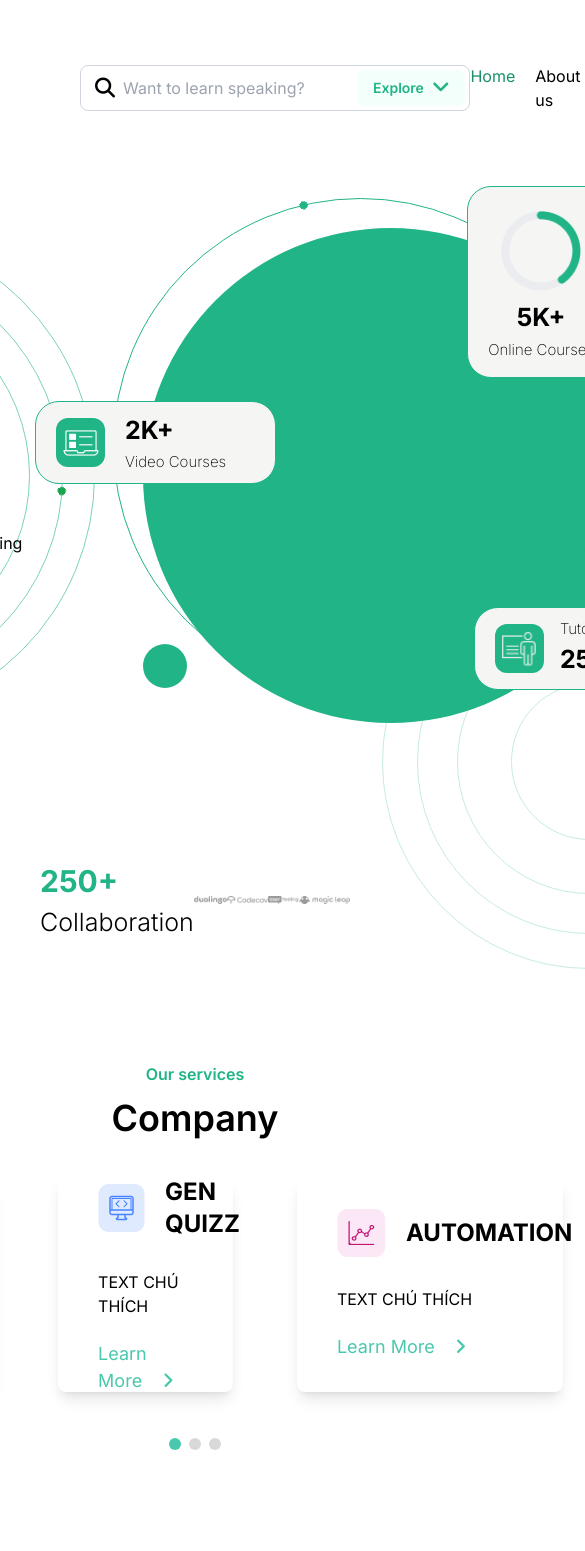
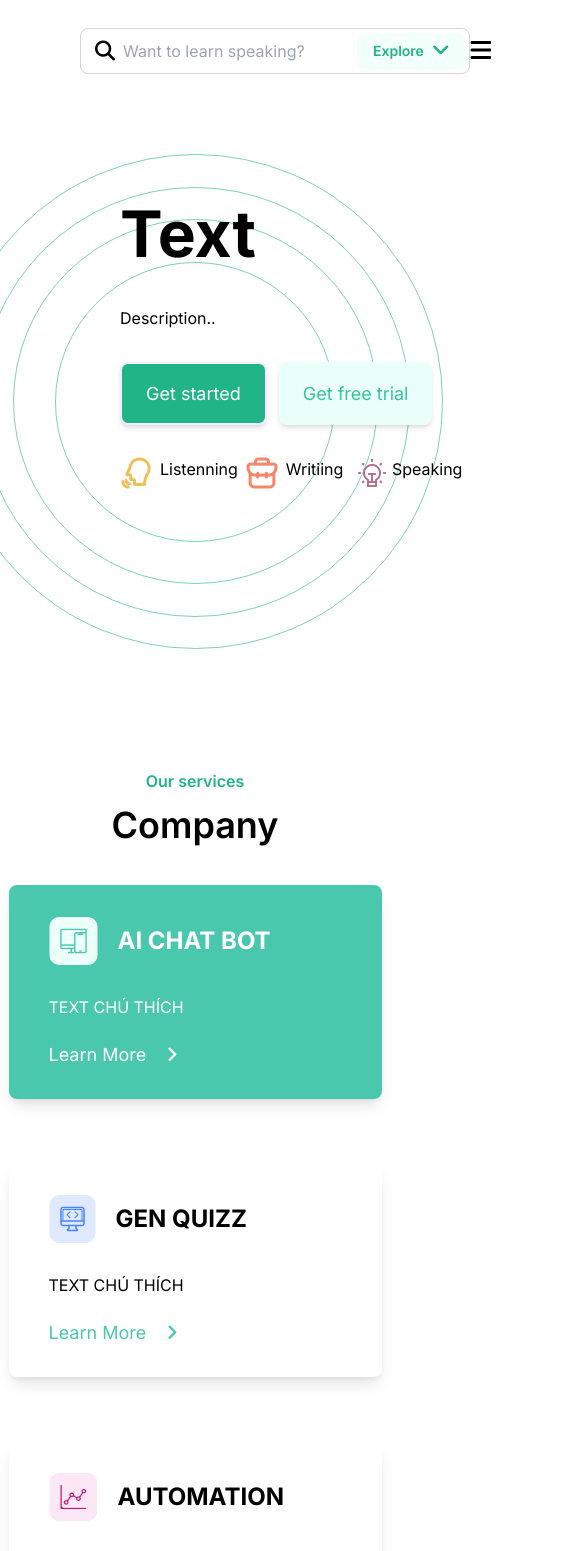
Before and after one commit to theshyy1/IMTA-UI-TEST, a React (Vite) app: page / in a window 390 px wide. Shown: the top 1551 px of the page, 585 px wide, since content can reach past the window. Built offline with nearby package versions, Linux system fonts and the light colour scheme.

Commit message:
update: add responsive mobile and pc

```diff
--- a/src/components/Blog/BlogItem.jsx
+++ b/src/components/Blog/BlogItem.jsx
@@ -3,7 +3,7 @@ import React from "react";
 const BlogItem = ({ blog }) => {
   const { date, title, desc, major, image } = blog;
   return (
-    <article className="flex gap-5 hover:shadow-lg shadow-md">
+    <article className="flex gap-5 mb-3 lg:mb-0 hover:shadow-lg shadow-md">
       <div className="h-[200px] w-[320px]">
         <img src={image} className="object-cover " alt="" />
       </div>
--- a/src/components/Blog/Blogs.jsx
+++ b/src/components/Blog/Blogs.jsx
@@ -5,7 +5,6 @@ import blog2 from "../../assets/Image (4).png";
 import blog3 from "../../assets/Image (5).png";
 
 const Blogs = () => {
-
   const blogs = [
     {
       date: "November 16, 2014",
@@ -67,7 +66,7 @@ const Blogs = () => {
       </ul>
       <div className="mb-[100px]">
         <h2 className="text-2xl font-semibold mb-8">Our recent blogs</h2>
-        <div className="grid grid-cols-2 gap-8 py-1">
+        <div className="grid grid-cols-1 lg:grid-cols-2 gap-8 py-1">
           {/* Left */}
           <div className="flex flex-col justify-between">
             {blogs.map((blog) => {
--- a/src/components/Course/CourseItem.jsx
+++ b/src/components/Course/CourseItem.jsx
@@ -13,12 +13,12 @@ const CourseItem = ({ course }) => {
     imgAuthor,
   } = course;
   return (
-    <div className="w-[384px] py-2 px-4 shadow-md hover:shadow-lg">
+    <div className="max-w-[400px] mb-4 lg:w-[384px] gap-8 lg:block py-2 px-4 shadow-md hover:shadow-lg">
       <div className="">
         <img src={img} alt="" className="object-cover rounded p-6" />
       </div>
       <article className="space-y-4 pb-8 pt-1 px-6">
-        <span className="text-sm text-[#1A906B]">Desgin</span>
+        <span className="hidden lg:block text-sm text-[#1A906B]">Desgin</span>
         <div className="flex items-center">
           <h2 className="text-2xl font-semibold mr-2 hover:underline">
             {name}
--- a/src/components/Course/index.jsx
+++ b/src/components/Course/index.jsx
@@ -56,7 +56,7 @@ const Courses = () => {
           useful for you.
         </p>
       </div>
-      <div className="flex place-content-around items-center my-[30px]">
+      <div className="flex flex-col lg:flex-row justify-between items-center flex-wrap my-[30px]">
         {courses.map((course) => {
           return <CourseItem course={course} key={course.name} />;
         })}
--- a/src/components/Footer.jsx
+++ b/src/components/Footer.jsx
@@ -4,7 +4,7 @@ import logo from "../assets/Image 2.png";
 const Footer = () => {
   return (
     <div className="container">
-      <div className="grid grid-cols-6 gap-4 py-[64px]">
+      <div className="grid grid-cols-2 md:grid-cols-3 lg:grid-cols-6 gap-4 py-[64px]">
         <div className="col-span-2">
           <img src={logo} className="object-cover mb-8" alt="" />
           <p className="mr-10 text-base">
--- a/src/components/Header.jsx
+++ b/src/components/Header.jsx
@@ -4,7 +4,7 @@ import logo from "../assets/image 2.png";
 const Header = () => {
   return (
     <div className="container flex justify-between items-center pt-7">
-      <div className="">
+      <div className="hidden md:block lg:block">
         <a href="#">
           <img src={logo} alt="" />
         </a>
@@ -29,7 +29,7 @@ const Header = () => {
           </span>
         </div>
       </div>
-      <ul className="flex space-x-5 text-base text-black">
+      <ul className="hidden lg:flex space-x-5 text-base text-black">
         <li>
           <a href="#" className="hover:underline text-[#1A906B]">
             Home
@@ -56,15 +56,17 @@ const Header = () => {
           </a>
         </li>
       </ul>
-      <div className="">
+      <p className="text-2xl lg:hidden md:block">
+        <i class="fa-solid fa-bars"></i>
+      </p>
+      <div className="hidden lg:block">
         <button>
           <li className="list-none">
-            <a href="#" className="mr-3 font-medium">Sign in</a>
+            <a href="#" className="mr-3 font-medium">
+              Sign in
+            </a>
           </li>
         </button>
-
-        {/* <button className="bg-[#F4EBFF] py-1 pr-4 hover:opacity-60">
-        </button> */}
         <button className="border-[4px] border-[#F4EBFF] bg-[#20B486] py-2 px-3 rounded-lg text-white hover:opacity-60">
           Create free account
         </button>
--- a/src/components/Main.jsx
+++ b/src/components/Main.jsx
@@ -17,7 +17,7 @@ const Main = () => {
     <div className="container mx-auto pt-[80px] pb-[120px]">
       <div className="flex justify-center gap-[360px]">
         {/* animation 1 */}
-        <div className="relative w-[223px] h-[223px] container mx-auto">
+        <div className="hidden lg:block relative w-[223px] h-[223px] container mx-auto">
           <div className="w-[358.5px] h-[359.5px] rounded-full absolute top-[70px] left-[110px] animate-spin spin-slower">
             <div className="w-2 h-2 rounded-full bg-green-600"></div>
           </div>
@@ -74,7 +74,7 @@ const Main = () => {
 
         {/* animation 2 */}
         <div className="mr-48 ">
-          <div className="relative w-[495px] h-[495px] bg-[#20B486] rounded-full z-999 ">
+          <div className="hidden lg:block relative w-[495px] h-[495px] bg-[#20B486] rounded-full z-999 ">
             <div className="w-[358.5px] h-[359.5px] rounded-full absolute top-[39px] left-[39px] animate-spin spin-slower z-0">
               <div className="w-2 h-2 rounded-full bg-[#20B486]"></div>
             </div>
@@ -137,8 +137,47 @@ const Main = () => {
           </div>
         </div>
       </div>
+      <div className="lg:hidden flex justify-center items-center relative container mx-auto">
+        <div className="">
+          <div className="w-[495px] h-[495px] opacity-60 border border-[#20b486] rounded-full flex justify-center items-center">
+            <div className="w-[430px] h-[430px] border border-[#20b486] rounded-full flex justify-center items-center">
+              <div className="w-[365px] h-[365px] border border-[#20b486] rounded-full flex justify-center items-center">
+                <div className="w-[280px] h-[280px] border border-[#20b486] rounded-full flex justify-center items-center"></div>
+              </div>
+            </div>
+          </div>
+          <div className="absolute top-8 left-20 z-10">
+            <h1 className="text-[64px] font-bold mb-6">Text </h1>
+            <p className="mb-6">Description..</p>
+            <div className="flex gap-3 my-8">
+              <button className="bg-[#20B486] text-[18px] border-2 border-[#F4EBFF]  text-white shadow-md rounded-lg py-4 px-6 hover:bg-white whitespace-nowrap hover:text-[#20B486]">
+                Get started
+              </button>
+              <button className="bg-[#EAFFF9] text-[#3BC49A] text-[18px] rounded-lg py-4 px-6 shadow-md hover:bg-[#20B486] whitespace-nowrap hover:text-white">
+                Get free trial
+              </button>
+            </div>
+            <div className="mt-6">
+              <ul className="flex gap-10 justify-center items-center">
+                <li className="flex gap-2">
+                  <img src={logo1} alt="" />
+                  <span>Listenning</span>
+                </li>
+                <li className="flex gap-2">
+                  <img src={logo2} alt="" />
+                  <span>Writiing</span>
+                </li>
+                <li className="flex gap-1">
+                  <img src={logo3} alt="" />
+                  <span>Speaking</span>
+                </li>
+              </ul>
+            </div>
+          </div>
+        </div>
+      </div>
       {/* List sponsor */}
-      <div className="mt-[80px] ">
+      <div className="mt-[80px] hidden lg:block">
         <ul className="flex pt-14 justify-around items-center ">
           <li>
             <div className="">
--- a/src/components/Service/index.jsx
+++ b/src/components/Service/index.jsx
@@ -16,7 +16,7 @@ const Services = () => {
     setActive(number);
   };
   return (
-    <div className=" mb-[100px]">
+    <div className="mb-[100px]">
       <div className="flex justify-center flex-col items-center mb-[40px]">
         <p className="text-[#20B486] text-base font-semibold mb-3">
           Our services
@@ -24,7 +24,7 @@ const Services = () => {
         <h4 className="text-4xl font-semibold text-black">Company</h4>
       </div>
 
-      <div className="flex justify-center gap-16 items-center mt-[30px]">
+      <div className="flex flex-col lg:flex-row justify-center gap-16 items-center mt-[30px]">
         {serviceItems.map((item, index) => {
           return (
             <ServiceItem
@@ -35,7 +35,6 @@ const Services = () => {
             />
           );
         })}
-
       </div>
       {/* Effect */}
       <ul className="flex justify-center space-x-2 mt-10">
@@ -48,8 +47,9 @@ const Services = () => {
               key={index}
             >
               <span
-                className={`${isActive === index + 1 ? " w-12 bg-[#4AC8AE]" : "bg-[#D9D9D9]"
-                  } inline-block h-3 w-3 rounded-full  group-hover:w-12 group-hover:bg-[#4AC8AE] transition-all duration-300`}
+                className={`${
+                  isActive === index + 1 ? " w-12 bg-[#4AC8AE]" : "bg-[#D9D9D9]"
+                } inline-block h-3 w-3 rounded-full  group-hover:w-12 group-hover:bg-[#4AC8AE] transition-all duration-300`}
               ></span>
             </li>
           ))}
--- a/src/components/Tutors/TutorItem.jsx
+++ b/src/components/Tutors/TutorItem.jsx
@@ -3,7 +3,7 @@ import React from "react";
 const TutorItem = ({ tutor }) => {
   const { name, description, role, avatar } = tutor;
   return (
-    <div className="w-[276px] h-[340px] bg-[#F9FAFB] p-6 shadow-md transform transition-transform hover:scale-110 duration-300">
+    <div className="w-[276px] h-[340px] mb-3 bg-[#F9FAFB] p-6 shadow-md transform transition-transform hover:scale-110 duration-300">
       <div className="h-full text-center flex flex-col items-center justify-between space-y-3 rounded-lg ">
         <img
           src={avatar}
--- a/src/components/Tutors/index.jsx
+++ b/src/components/Tutors/index.jsx
@@ -40,12 +40,12 @@ const Tutors = () => {
         <h4 className="text-4xl font-semibold text-black mt-3 mb-5">
           Team member
         </h4>
-        <p className="text-xl text-[#667085] w-[750px] text-center">
+        <p className="text-xl text-[#667085] max-w-[750px] text-center">
           On Weekend UX, instructors from all over the world instruct millions
           of students. We offer the knowledge and abilities.
         </p>
       </div>
-      <div className="flex justify-between items-center my-[30px]">
+      <div className="flex flex-col lg:flex-row md:flex-row justify-between flex-wrap items-center my-[30px]">
         {tutors.map((tutor) => {
           return <TutorItem tutor={tutor} key={tutor.name} />;
         })}
```
